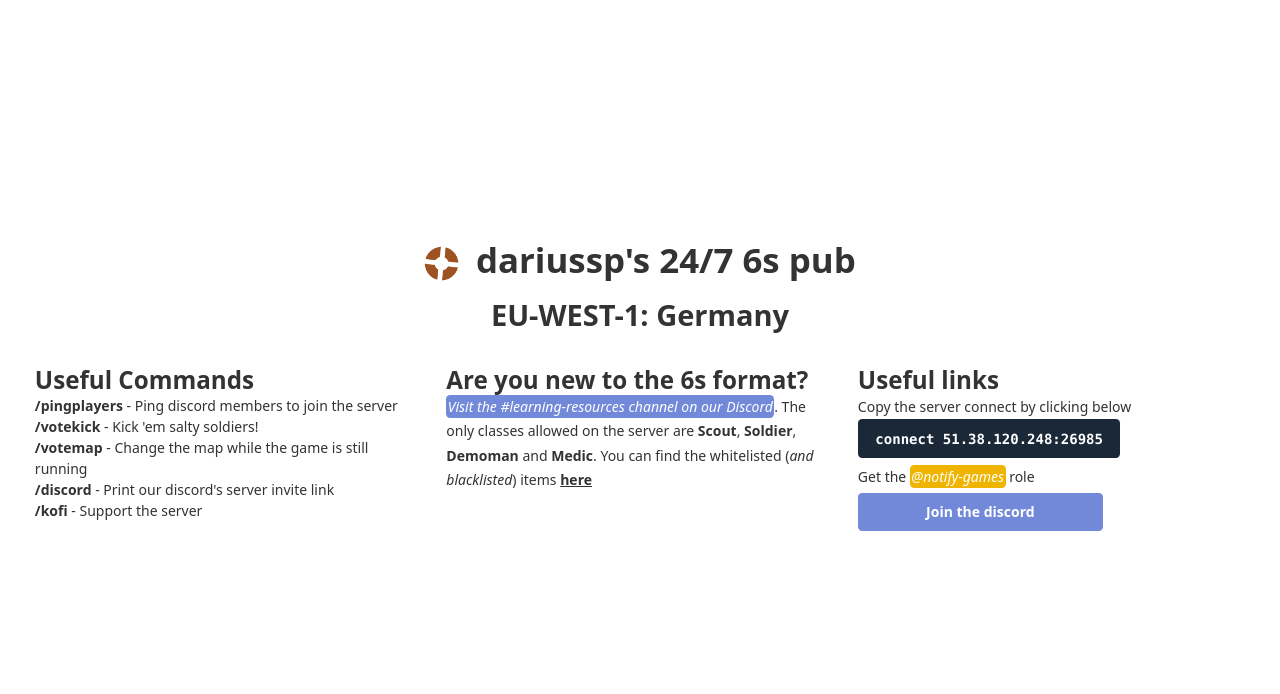
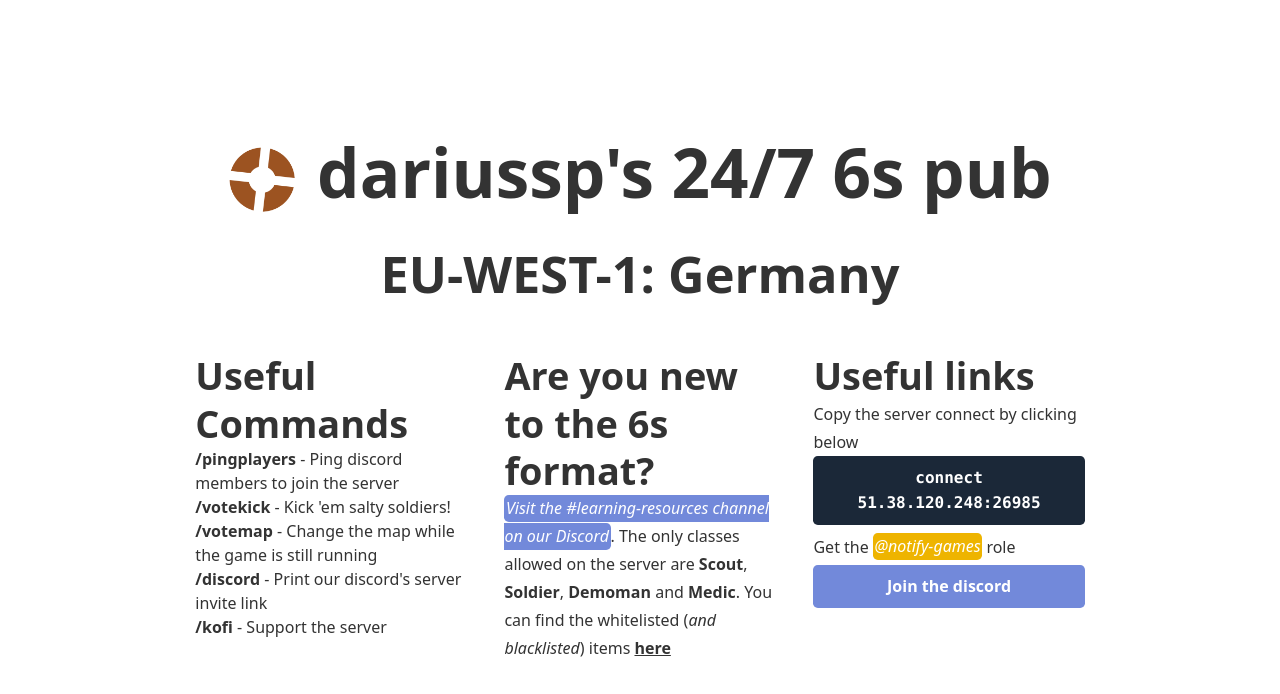
Before and after one commit to darpserj/tf2-server-motds, an Astro site: page /tf2-server-motds/eu-west-1 in a window 1280 px wide. Built offline with nearby package versions, Linux system fonts and the light colour scheme; Astro itself is replaced by a stand-in of ours.

Commit message:
- added responsive html font-size (base-14px, md and up 16px) - added aspect-ratio and fixed kofi button - fixed steam connect button - added responsive type scales

```diff
--- a/src/layouts/MainLayout.astro
+++ b/src/layouts/MainLayout.astro
@@ -6,7 +6,7 @@
 ---
 
 <!doctype html>
-<html lang="en">
+<html lang="en" class="text-[14px] md:text-[16px]">
   <head>
     <HtmlHead />
     <slot name="bottom-head" />
@@ -20,9 +20,3 @@
     <HtmlBottomBody />
   </body>
 </html>
-
-<style>
-  html {
-    font-size: 14px;
-  }
-</style>
--- a/src/pages/[server].astro
+++ b/src/pages/[server].astro
@@ -19,8 +19,8 @@
 
 <MainLayout>
   <Fragment slot="main-body">
-    <div class="grid min-h-screen place-items-center">
-      <section class="mt-[var(--text-5xl)]">
+    <div class="mx-auto grid min-h-screen place-items-center md:container">
+      <section class="">
         <div class="typography">
           <center>
             <h1>
@@ -69,7 +69,7 @@
                 <div class="">
                   <p class="">Copy the server connect by clicking below</p>
                   <button
-                    class="steam-server-connect-button max-w-fit"
+                    class="steam-server-connect-button w-full"
                     onclick={`navigator.clipboard.writeText("connect ${sv.data.ip}")`}
                     ><code>connect {sv.data.ip}</code></button
                   >
@@ -82,12 +82,12 @@
                   </p>
                   <a
                     href="https://discord.com/invite/DwAq9srYZJ"
-                    class="discord-button mt-[0.25rem] block max-w-[17.5rem] text-center"
+                    class="discord-button mt-[0.25rem] block w-full text-center"
                     >Join the discord</a
                   >
                 </div>
                 <a
-                  class="block h-[4rem] w-[17.5rem] bg-contain bg-no-repeat"
+                  class="block aspect-[652/131] w-full bg-contain bg-no-repeat"
                   href="https://ko-fi.com/dariussp/tiers"
                   style={{
                     "background-image":
--- a/src/styles/global.css
+++ b/src/styles/global.css
@@ -8,13 +8,7 @@
 @theme {
     --font-weight-normal: 400;
     --font-weight-bold: 700;
-    /* sm: '0.833rem',
-    base: '1rem',
-    xl: '1.200rem',
-    '2xl': '1.440rem',
-    '3xl': '1.728rem',
-    '4xl': '2.074rem',
-    '5xl': '2.489rem', */
+
     --text-sm: 0.833rem;
     --text-base: 1rem;
     --text-xl: 1.200rem;
@@ -22,6 +16,37 @@
     --text-3xl: 1.728rem;
     --text-4xl: 2.074rem;
     --text-5xl: 2.489rem;
+
+    --breakpoint-*: initial;
+    --breakpoint-sm: 40rem;
+    --breakpoint-md: 50rem;
+    --breakpoint-lg: 64rem;
+}
+
+@media screen and (min-width: 50rem) {
+    :root {
+        --text-sm: 0.8rem;
+        --text-base: 1rem;
+        --text-xl: 1.250rem;
+        --text-2xl: 1.563rem;
+        --text-3xl: 1.954rem;
+        --text-4xl: 2.442rem;
+        --text-5xl: 3.053rem;
+    }
+
+}
+
+@media screen and (min-width: 64rem) {
+    :root {
+        --text-sm: 0.750rem;
+        --text-base: 1rem;
+        --text-xl: 1.333rem;
+        --text-2xl: 1.777rem;
+        --text-3xl: 2.369rem;
+        --text-4xl: 3.158rem;
+        --text-5xl: 4.210rem;
+    }
+
 }
 
 @layer components {
```
